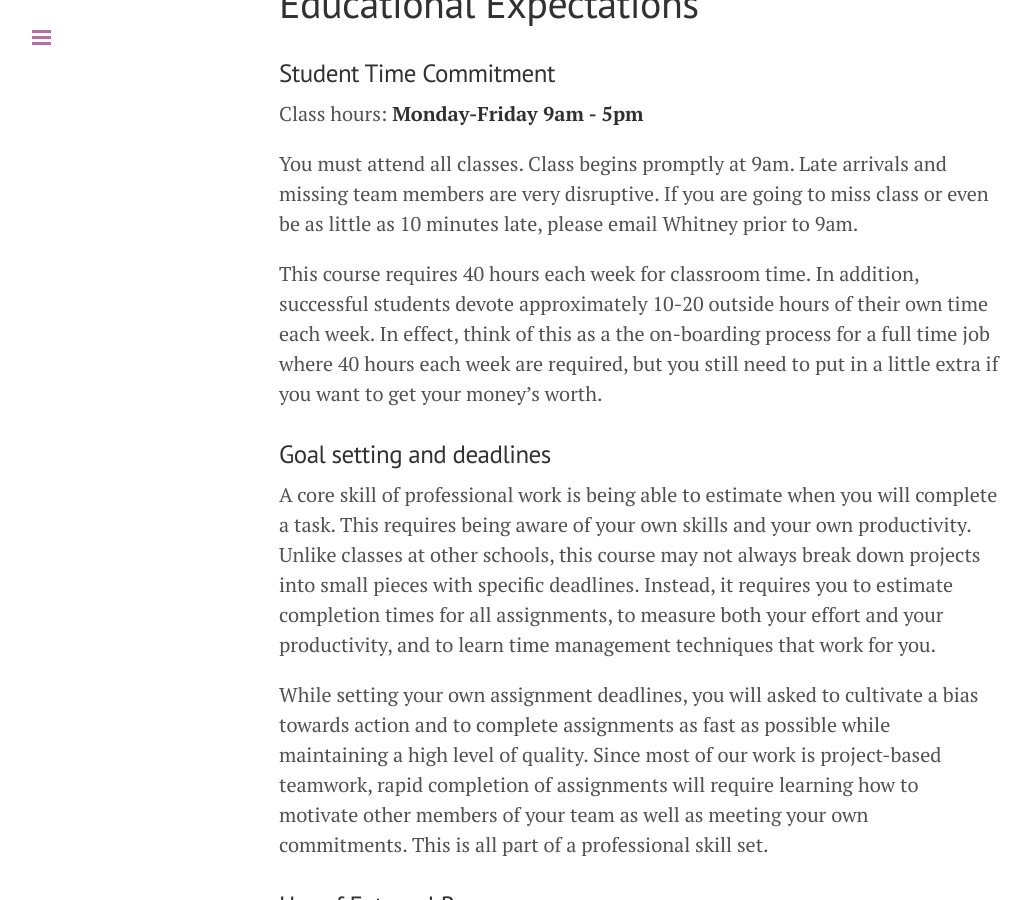
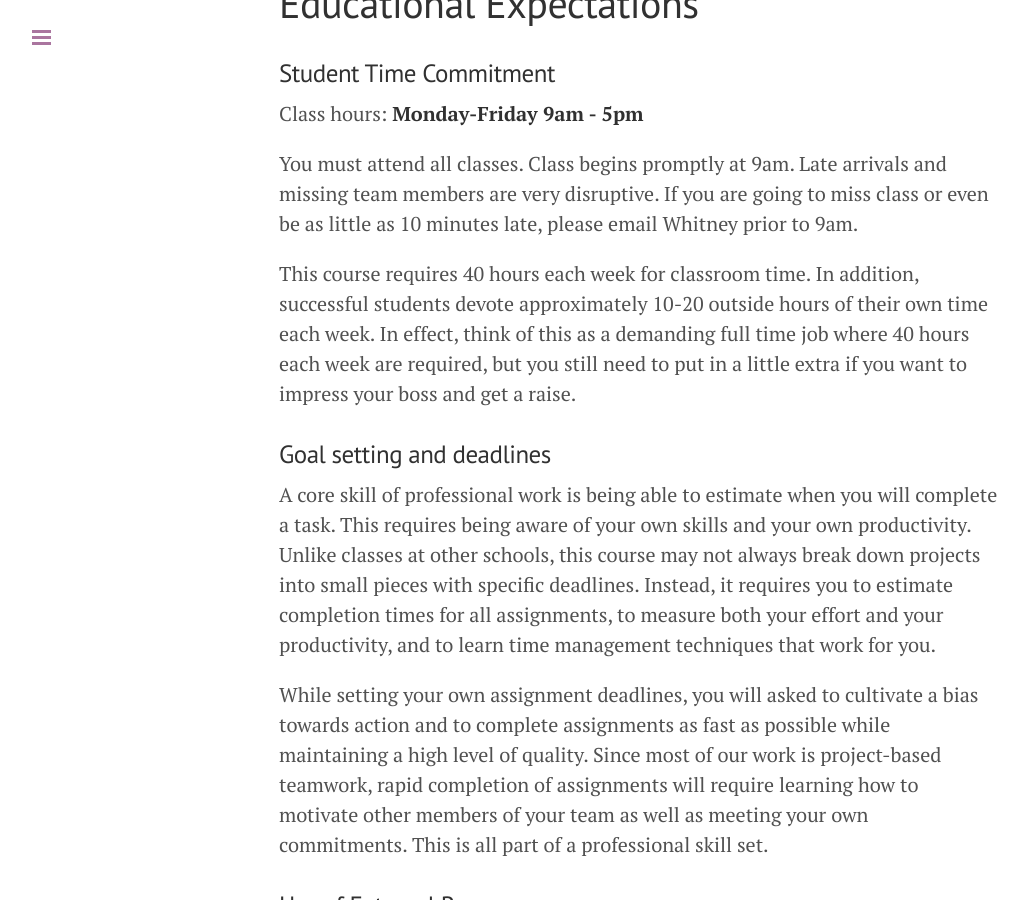
Before and after one commit to wbyoung/jsi, a Jekyll site: the page built from syllabus.md, in a window 1280 px wide and 900 px high, scrolled down 3026 px. Shown: the whole window, without its empty margins (1-1032 px from the left). Built offline with Jekyll 4.4.1, drawn with Linux system fonts in a browser that asks for light colours; nearby versions of some CDN libraries; Markdown is read by kramdown in place of the engine named in the settings.

Commit message:
Improved sentence.

```diff
--- a/syllabus.md
+++ b/syllabus.md
@@ -102,7 +102,7 @@ Class hours: **Monday-Friday 9am - 5pm**
 
 You must attend all classes. Class begins promptly at 9am. Late arrivals and missing team members are very disruptive. If you are going to miss class or even be as little as 10 minutes late, please email Whitney prior to 9am.
 
-This course requires 40 hours each week for classroom time. In addition, successful students devote approximately 10-20 outside hours of their own time each week. In effect, think of this as a the on-boarding process for a full time job where 40 hours each week are required, but you still need to put in a little extra if you want to get your money's worth.
+This course requires 40 hours each week for classroom time. In addition, successful students devote approximately 10-20 outside hours of their own time each week. In effect, think of this as a demanding full time job where 40 hours each week are required, but you still need to put in a little extra if you want to impress your boss and get a raise.
 
 
 ### Goal setting and deadlines
```
